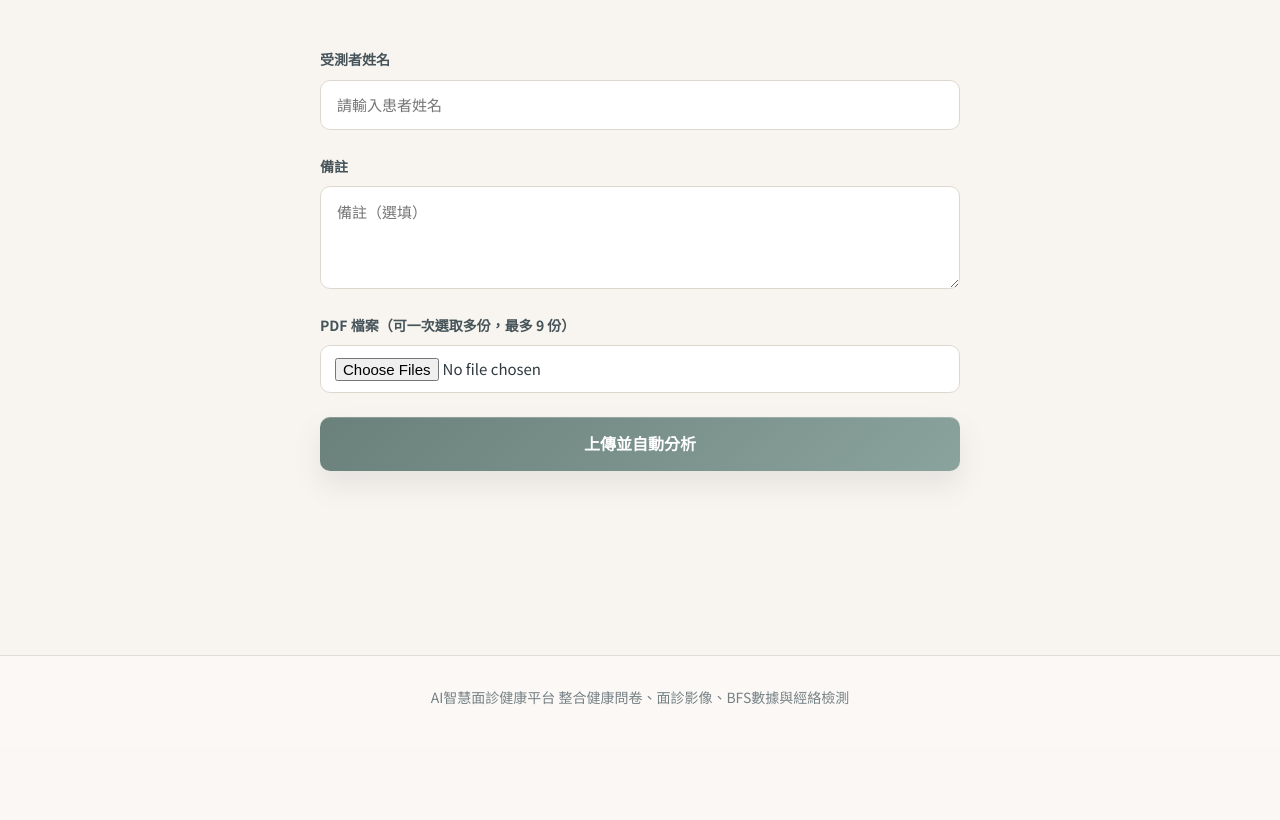
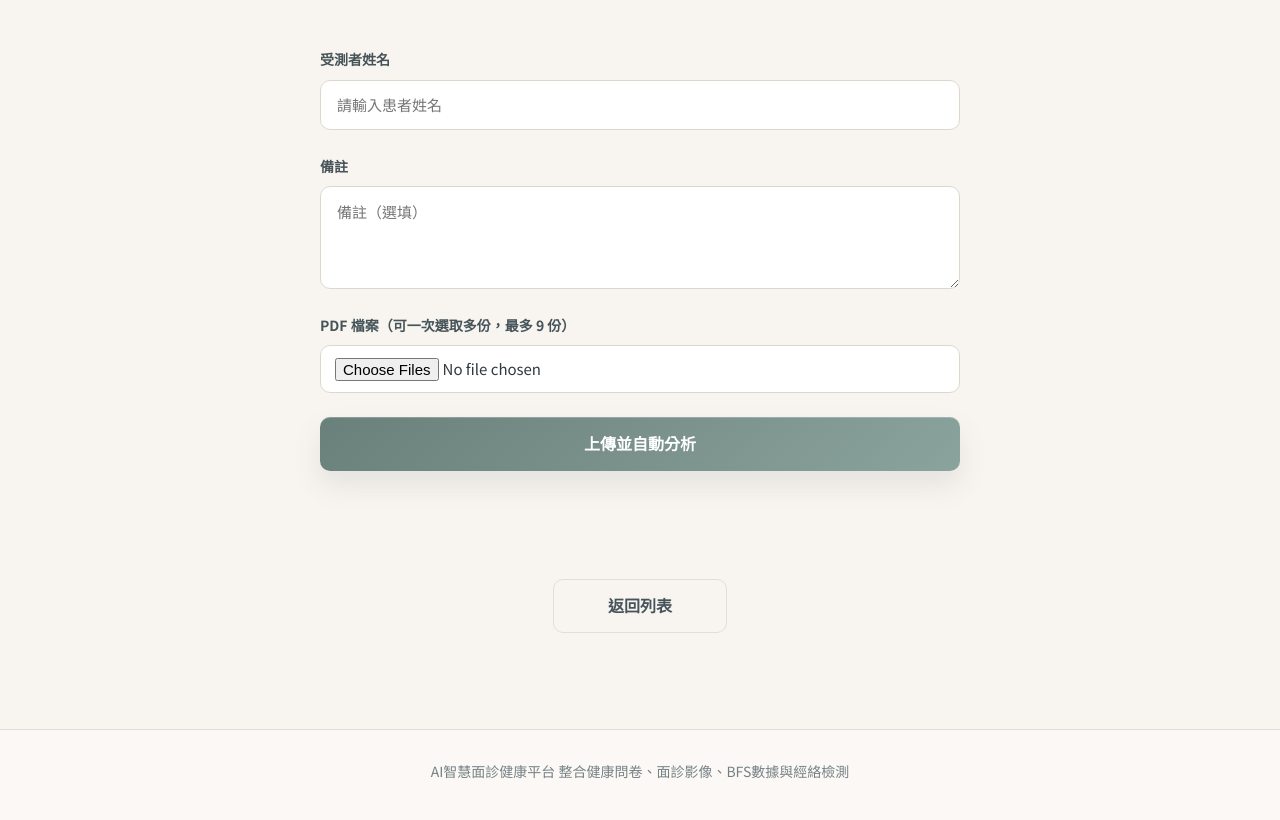
Before and after one commit to Mingri31264445/health-analysis-system, a Django app: page /bfs/upload/ in a window 1280 px wide. Shown: the part 348-1168 px from the top of the page. Before the commit the page ends 1053 px from the top, so only its background shows below. Run offline with Django 5.2, Linux system fonts and the light colour scheme.

Commit message:
feat: BFS與經絡儀上傳頁面新增返回列表按鈕

```diff
--- a/core/templates/core/upload_bfs_test.html
+++ b/core/templates/core/upload_bfs_test.html
@@ -61,6 +61,12 @@
             </button>
           </div>
         </form>
+
+        <div class="bfs-actions">
+          <a href="{% url 'bfs_list' %}" class="btn btn-secondary">
+            返回列表
+          </a>
+        </div>
       </div>
     </section>
 
--- a/core/templates/core/upload_meridian_result.html
+++ b/core/templates/core/upload_meridian_result.html
@@ -57,6 +57,12 @@
             </button>
           </div>
         </form>
+
+        <div class="bfs-actions">
+          <a href="{% url 'meridian_list' %}" class="btn btn-secondary">
+            返回列表
+          </a>
+        </div>
       </div>
     </section>
 
```
